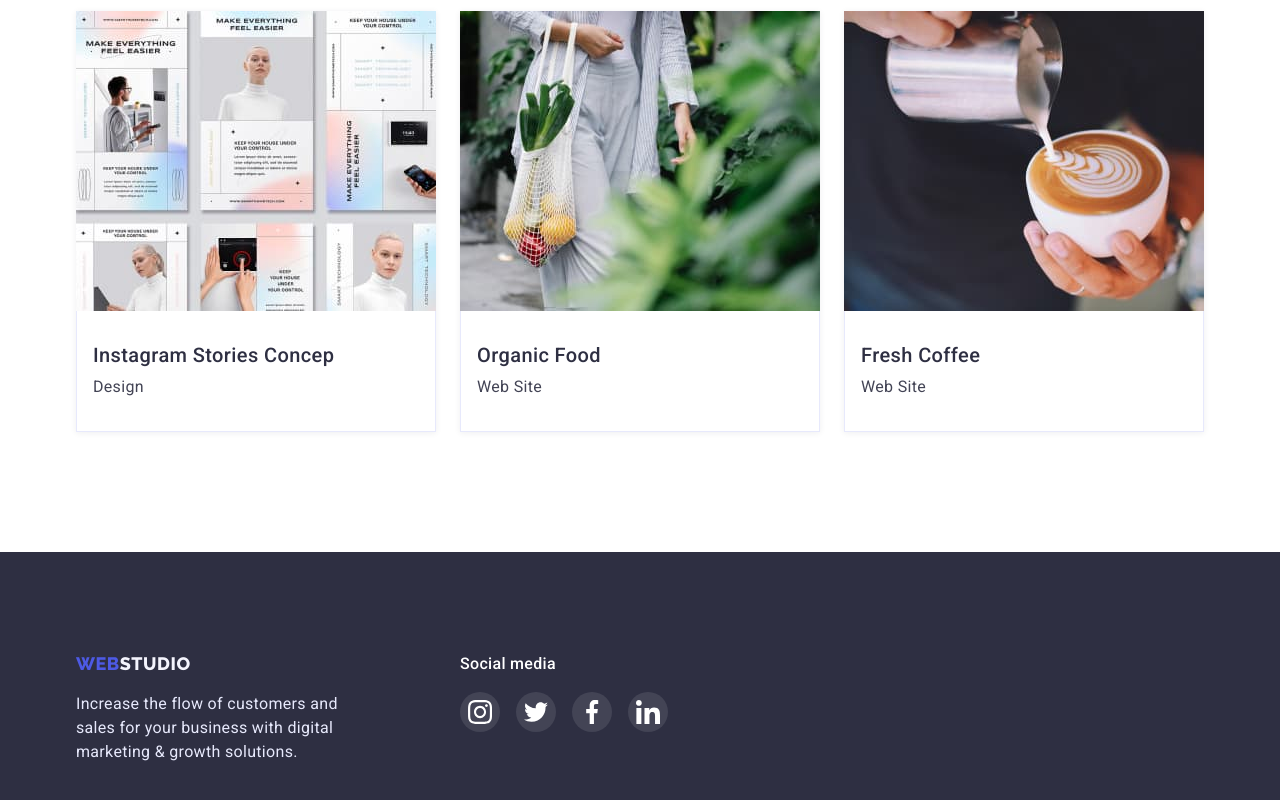
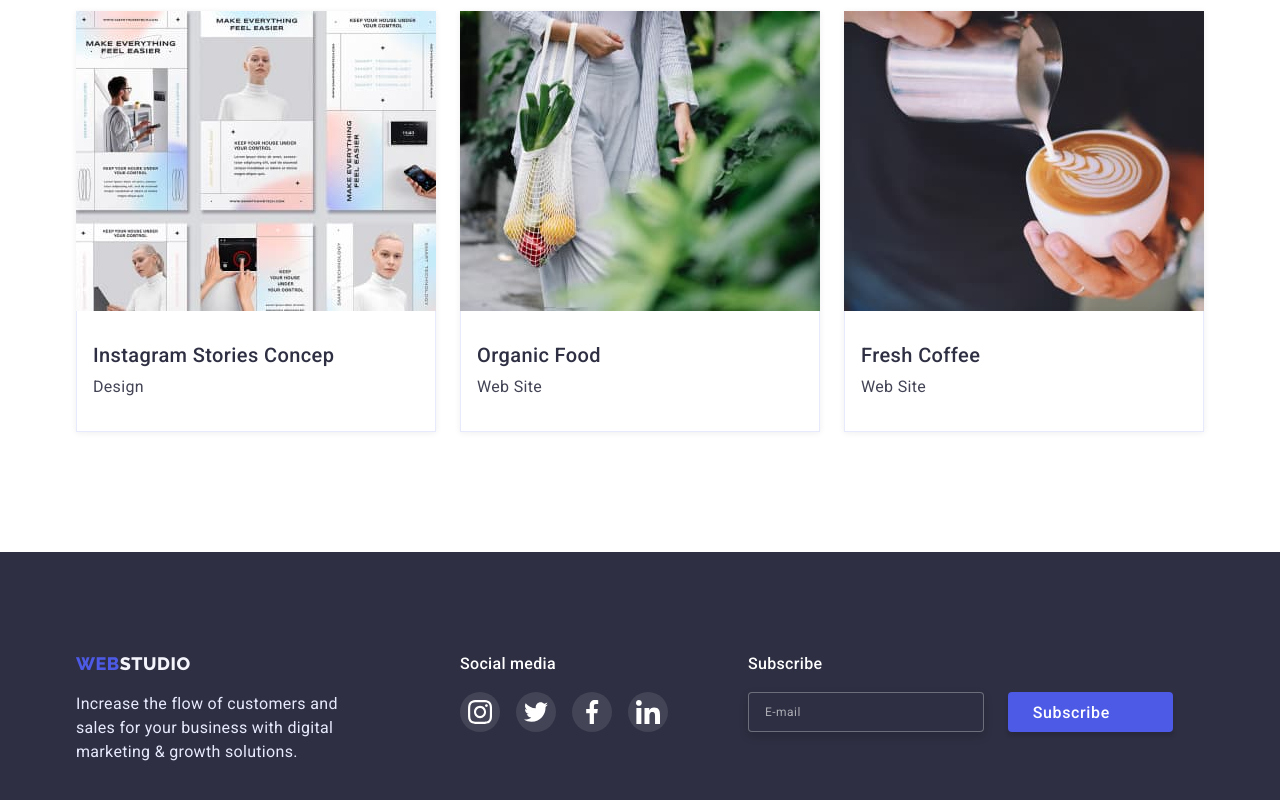
Before and after one commit to vika512/goit-markup-hw-06, a plain HTML site: page portfolio.html in a window 1280 px wide. Shown: the part 1218-2018 px from the top of the page. Drawn offline with nearby package versions, Linux system fonts and the light colour scheme.

Commit message:
added footer to portfolio

```diff
--- a/portfolio.html
+++ b/portfolio.html
@@ -237,6 +237,19 @@
                     </li>
                 </ul>
             </div>
+            <div class="subscribe-footer">
+                <form class="subscribe-form">
+                    <label class="subscribe-desc">
+                        <span class="subscribe-title">Subscribe</span>
+                        <input class="subscribe-field" type="email" name="subscribe-email" pattern="[a-z0-9._%+-]+@[a-z0-9.-]+\.[a-z]{2,4}$" placeholder="E-mail">
+                        <button class="subscribe-btn" type="submit">Subscribe
+                            <svg class="subscribe-icon" width="24px" height="20px">
+                                <use href="./images/icons.svg#icon-plane"></use>
+                            </svg>
+                        </button>
+                    </label>
+                </form>
+            </div>
         </div>
     </footer>
 </body>
```
